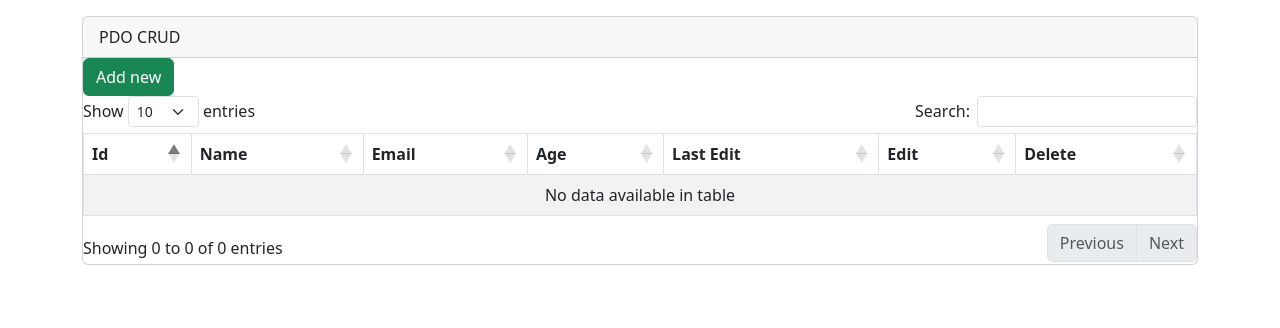
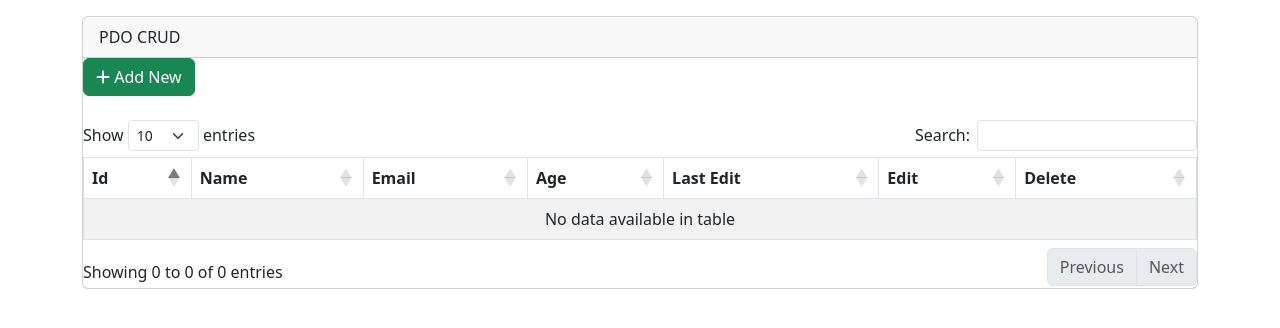
Before and after one commit to leobrice/Simple-mysqli, a PHP site: page / in a window 1280 px wide. Shown: the top 328 px of the page. Run offline with PHP 8.4, Linux system fonts and the light colour scheme; data that the repository does not hold is empty; some libraries are stand-ins or nearby versions.

Commit message:
Add button

```diff
--- a/Pdo/index.php
+++ b/Pdo/index.php
@@ -31,8 +31,8 @@ ini_set('display_errors', 1);
             <div class="card-header ">
                 PDO CRUD
             </div>
-            <div>
-                <button type="button" class="btn btn-success" data-bs-toggle="modal" data-bs-target="#addnew">Add new</button>
+            <div class="mb-4 col-4 ">
+                <button type="button" class="btn btn-success" data-bs-toggle="modal" data-bs-target="#addnew"><span><i class="fa fa-plus"></i>  </span>Add New</button>
             </div>
             <table class="table table-striped table-bordered" id="example">
                 <?php if (!empty($_SESSION['message'])) : ?>
```
